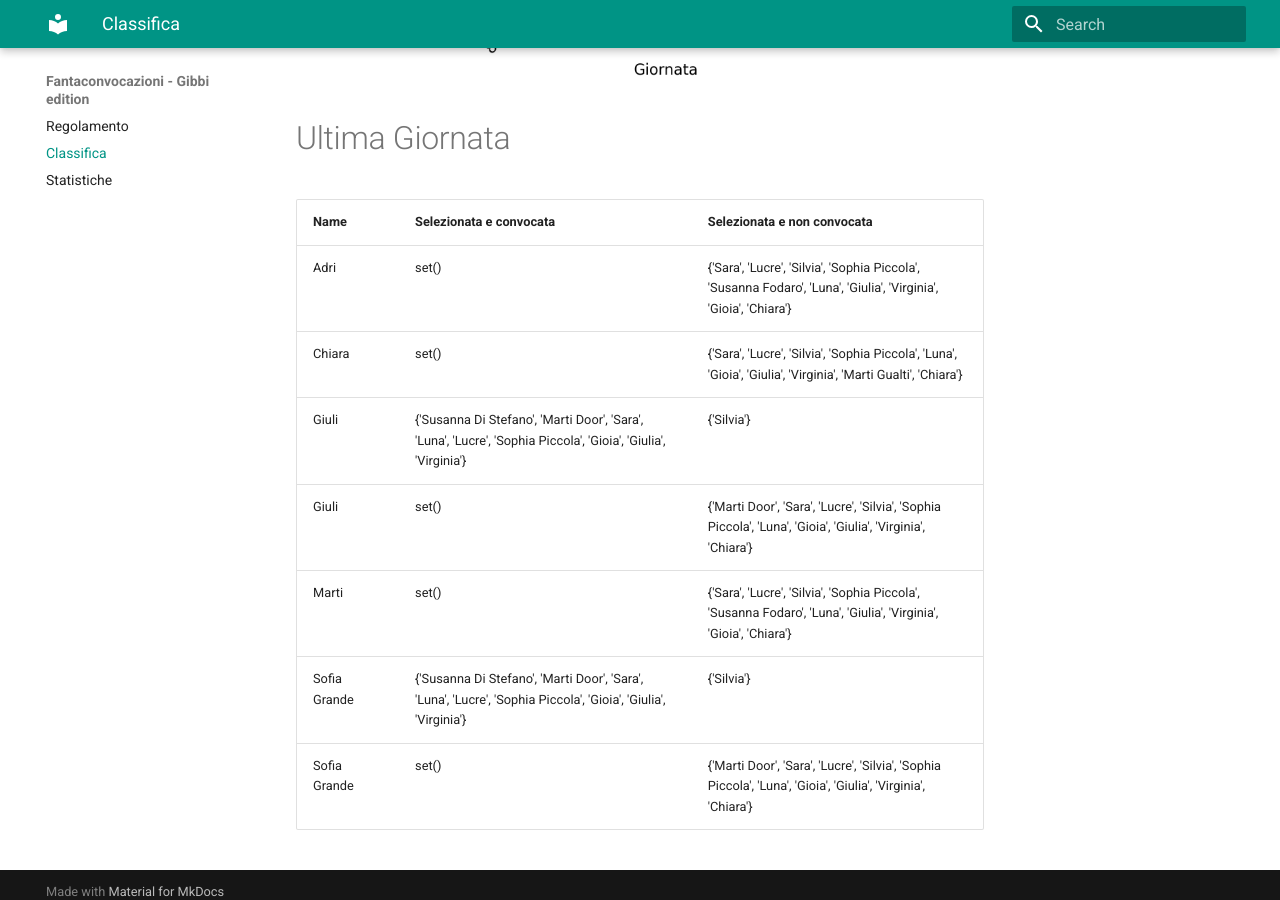
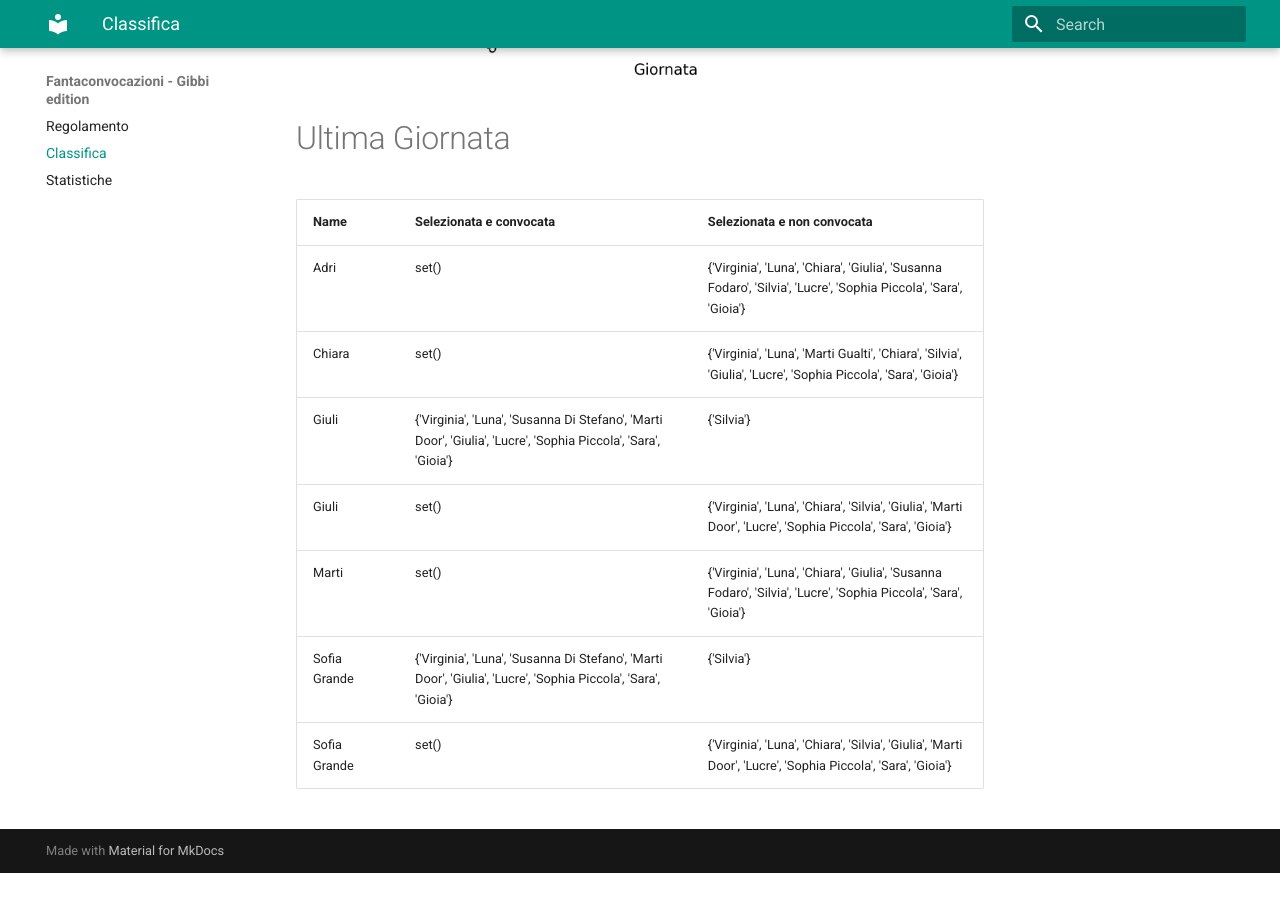
Before and after one commit to martinig94/fantagibbi, an MkDocs documentation site: the page built from docs/Classifica.md, in a window 1280 px wide and 900 px high, scrolled down 1030 px. Built offline with MkDocs 1.6.1 and Material for MkDocs 9.7.7, drawn with Linux system fonts in a browser that asks for light colours; after the commit the page ends 1903 px from its top, so only the background shows below that.

Commit message:
Auto-update from main.py

```diff
--- a/docs/Classifica.md
+++ b/docs/Classifica.md
@@ -18,11 +18,11 @@
 <!-- START_TABLE CORRECT -->
 | Name         | Selezionata e convocata                                                                                        | Selezionata e non convocata                                                                                      |
 |:-------------|:---------------------------------------------------------------------------------------------------------------|:-----------------------------------------------------------------------------------------------------------------|
-| Adri         | set()                                                                                                          | {'Sara', 'Lucre', 'Silvia', 'Sophia Piccola', 'Susanna Fodaro', 'Luna', 'Giulia', 'Virginia', 'Gioia', 'Chiara'} |
-| Chiara       | set()                                                                                                          | {'Sara', 'Lucre', 'Silvia', 'Sophia Piccola', 'Luna', 'Gioia', 'Giulia', 'Virginia', 'Marti Gualti', 'Chiara'}   |
-| Giuli        | {'Susanna Di Stefano', 'Marti Door', 'Sara', 'Luna', 'Lucre', 'Sophia Piccola', 'Gioia', 'Giulia', 'Virginia'} | {'Silvia'}                                                                                                       |
-| Giuli        | set()                                                                                                          | {'Marti Door', 'Sara', 'Lucre', 'Silvia', 'Sophia Piccola', 'Luna', 'Gioia', 'Giulia', 'Virginia', 'Chiara'}     |
-| Marti        | set()                                                                                                          | {'Sara', 'Lucre', 'Silvia', 'Sophia Piccola', 'Susanna Fodaro', 'Luna', 'Giulia', 'Virginia', 'Gioia', 'Chiara'} |
-| Sofia Grande | {'Susanna Di Stefano', 'Marti Door', 'Sara', 'Luna', 'Lucre', 'Sophia Piccola', 'Gioia', 'Giulia', 'Virginia'} | {'Silvia'}                                                                                                       |
-| Sofia Grande | set()                                                                                                          | {'Marti Door', 'Sara', 'Lucre', 'Silvia', 'Sophia Piccola', 'Luna', 'Gioia', 'Giulia', 'Virginia', 'Chiara'}     |
+| Adri         | set()                                                                                                          | {'Virginia', 'Luna', 'Chiara', 'Giulia', 'Susanna Fodaro', 'Silvia', 'Lucre', 'Sophia Piccola', 'Sara', 'Gioia'} |
+| Chiara       | set()                                                                                                          | {'Virginia', 'Luna', 'Marti Gualti', 'Chiara', 'Silvia', 'Giulia', 'Lucre', 'Sophia Piccola', 'Sara', 'Gioia'}   |
+| Giuli        | {'Virginia', 'Luna', 'Susanna Di Stefano', 'Marti Door', 'Giulia', 'Lucre', 'Sophia Piccola', 'Sara', 'Gioia'} | {'Silvia'}                                                                                                       |
+| Giuli        | set()                                                                                                          | {'Virginia', 'Luna', 'Chiara', 'Silvia', 'Giulia', 'Marti Door', 'Lucre', 'Sophia Piccola', 'Sara', 'Gioia'}     |
+| Marti        | set()                                                                                                          | {'Virginia', 'Luna', 'Chiara', 'Giulia', 'Susanna Fodaro', 'Silvia', 'Lucre', 'Sophia Piccola', 'Sara', 'Gioia'} |
+| Sofia Grande | {'Virginia', 'Luna', 'Susanna Di Stefano', 'Marti Door', 'Giulia', 'Lucre', 'Sophia Piccola', 'Sara', 'Gioia'} | {'Silvia'}                                                                                                       |
+| Sofia Grande | set()                                                                                                          | {'Virginia', 'Luna', 'Chiara', 'Silvia', 'Giulia', 'Marti Door', 'Lucre', 'Sophia Piccola', 'Sara', 'Gioia'}     |
 <!-- END_TABLE CORRECT -->
```
